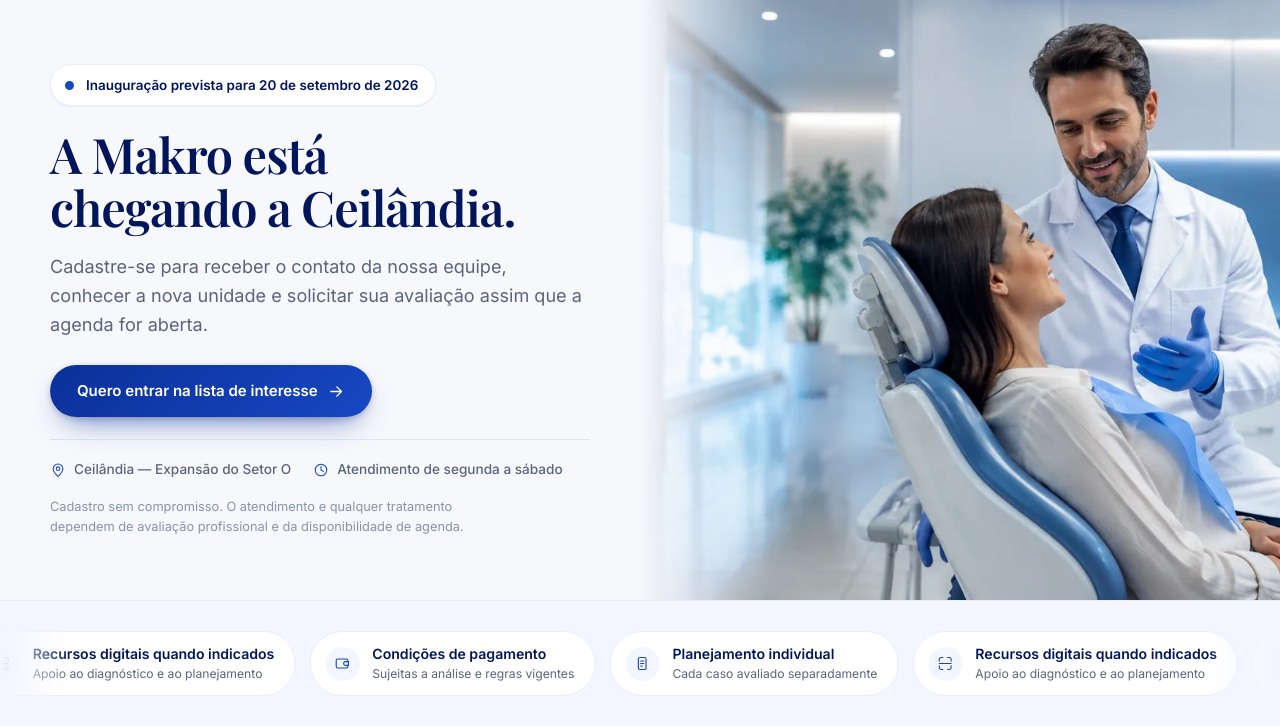
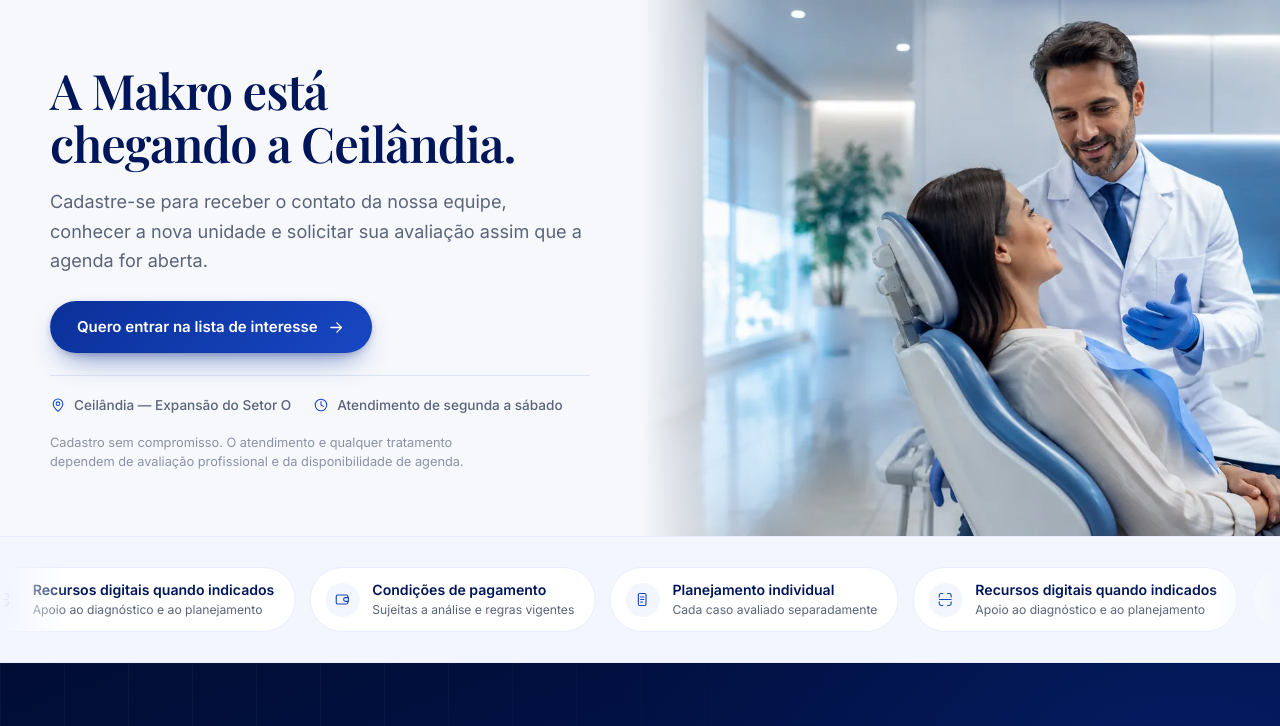
Before and after one commit to gabriellasaro-ui/LP---MAKRO-ODONTO, a Flask app: template templates/ceilandia.html in a window 1280 px wide. Shown: the part 83-809 px from the top of the page. Run offline with Flask 3, Linux system fonts and the light colour scheme; the template is opened without the code that fills it, so the values that code supplies are empty.

Commit message:
Remove a data de inauguracao da pagina de Ceilandia
Sai o selo "Inauguracao prevista para 20 de setembro de 2026" do hero,
com o CSS do selo e o @keyframes ping, que so ele usava. No FAQ e no
JSON-LD a pergunta continua, mas a resposta passa a dizer que a data
sera confirmada pela equipe.

Co-Authored-By: Claude Opus 5 <noreply@anthropic.com>

```diff
--- a/templates/ceilandia.html
+++ b/templates/ceilandia.html
@@ -338,43 +338,6 @@
 
     .hero .microcopy { max-width: 52ch; color: var(--text-soft); }
 
-    /* selo de inauguração */
-    .launchdate {
-      display: inline-flex; align-items: center; gap: 12px;
-      margin: 0 0 22px; padding: 9px 17px 9px 14px; max-width: none;
-      background: #fff; color: var(--navy-900);
-      border: 1px solid var(--navy-100); border-radius: var(--r-pill);
-      box-shadow: var(--shadow-xs);
-      font-size: .84rem; font-weight: 600;
-    }
-    .launchdate__dot {
-      position: relative; flex: none; width: 9px; height: 9px;
-      background: var(--navy-600); border-radius: 50%;
-    }
-    .launchdate__dot::after {
-      content: ""; position: absolute; inset: -4px;
-      border-radius: 50%; background: rgba(23, 71, 194, .28);
-      animation: ping 2.4s var(--ease-out) infinite;
-    }
-    @keyframes ping {
-      0%   { transform: scale(.6); opacity: .9; }
-      75%  { transform: scale(2.1); opacity: 0; }
-      100% { opacity: 0; }
-    }
-    .launchdate__dot {
-      position: relative; flex: none; width: 9px; height: 9px;
-      background: var(--navy-600); border-radius: 50%;
-    }
-    .launchdate__dot::after {
-      content: ""; position: absolute; inset: -4px;
-      border-radius: 50%; background: rgba(23, 71, 194, .28);
-      animation: ping 2.4s var(--ease-out) infinite;
-    }
-    @keyframes ping {
-      0%   { transform: scale(.6); opacity: .9; }
-      75%  { transform: scale(2.1); opacity: 0; }
-      100% { opacity: 0; }
-    }
 
     /* ============================================================
        7. FAIXA DE BENEFÍCIOS
@@ -961,7 +924,6 @@
       .hero__actions .btn { width: 100%; min-height: 50px; padding: 13px 18px; font-size: .9rem; }
       .hero__meta { gap: 6px 18px; padding-top: 14px; font-size: .8rem; }
       .hero .microcopy { font-size: .76rem; line-height: 1.45; }
-      .launchdate { margin-bottom: 14px; padding: 8px 14px 8px 12px; font-size: .78rem; }
 
 
       /* véu na base: garante a leitura da headline e do texto sobre a foto */
@@ -1022,7 +984,7 @@
       /* sem animação: vira faixa deslizável pelo dedo */
       .infoband__grid { animation: none; }
       .infoband__viewport { overflow-x: auto; }
-      .btn--pulse::after, .launchdate__dot::after { animation: none; }
+      .btn--pulse::after { animation: none; }
     }
 
     @media print {
@@ -1081,13 +1043,6 @@
     <section class="hero">
       <div class="container hero__inner">
         <div class="hero__copy">
-          {% if not OPEN %}
-          <p class="launchdate">
-            <span class="launchdate__dot" aria-hidden="true"></span>
-            Inauguração prevista para 20 de setembro de 2026
-          </p>
-          {% endif %}
-
           <h1>{{ 'A Makro agora está em Ceilândia.' if OPEN else 'A Makro está chegando a Ceilândia.' }}</h1>
           <p class="lead">{{ 'Conheça a nova unidade e solicite o contato da nossa equipe para agendar sua avaliação odontológica.' if OPEN else 'Cadastre-se para receber o contato da nossa equipe, conhecer a nova unidade e solicitar sua avaliação assim que a agenda for aberta.' }}</p>
 
@@ -1603,7 +1558,7 @@
         <div class="faq reveal">
           <div class="faq__item">
             <h3><button class="faq__q" type="button" aria-expanded="false" aria-controls="faq-1"><span>Quando a unidade será inaugurada?</span><span class="faq__icon" aria-hidden="true"></span></button></h3>
-            <div class="faq__a" id="faq-1" hidden><p>A inauguração está prevista para 20 de setembro de 2026. A data e a abertura da agenda serão confirmadas pela equipe da Makro.</p></div>
+            <div class="faq__a" id="faq-1" hidden><p>A data de inauguração e a abertura da agenda serão confirmadas pela equipe da Makro. Quem se cadastra recebe o aviso assim que forem definidas.</p></div>
           </div>
           <div class="faq__item">
             <h3><button class="faq__q" type="button" aria-expanded="false" aria-controls="faq-2"><span>O cadastro já deixa minha avaliação agendada?</span><span class="faq__icon" aria-hidden="true"></span></button></h3>
@@ -1673,7 +1628,7 @@
        responsável técnico e horários. Nunca inserir aggregateRating. -->
   <script type="application/ld+json">
   {"@context":"https://schema.org","@type":"FAQPage","mainEntity":[
-    {"@type":"Question","name":"Quando a unidade será inaugurada?","acceptedAnswer":{"@type":"Answer","text":"A inauguração está prevista para 20 de setembro de 2026. A data e a abertura da agenda serão confirmadas pela equipe da Makro."}},
+    {"@type":"Question","name":"Quando a unidade será inaugurada?","acceptedAnswer":{"@type":"Answer","text":"A data de inauguração e a abertura da agenda serão confirmadas pela equipe da Makro. Quem se cadastra recebe o aviso assim que forem definidas."}},
     {"@type":"Question","name":"O cadastro já deixa minha avaliação agendada?","acceptedAnswer":{"@type":"Answer","text":"Não. O cadastro registra seu interesse. A equipe entrará em contato para apresentar a disponibilidade e concluir o agendamento."}},
     {"@type":"Question","name":"Quais tratamentos estarão disponíveis?","acceptedAnswer":{"@type":"Answer","text":"O foco inicial inclui implantes, protocolo, próteses, overdenture, facetas e lentes. A indicação depende de avaliação profissional."}},
     {"@type":"Question","name":"Posso entrar na lista mesmo sem saber qual tratamento preciso?","acceptedAnswer":{"@type":"Answer","text":"Sim. Selecione Preciso de orientação no formulário para que a equipe direcione o atendimento."}},
```
